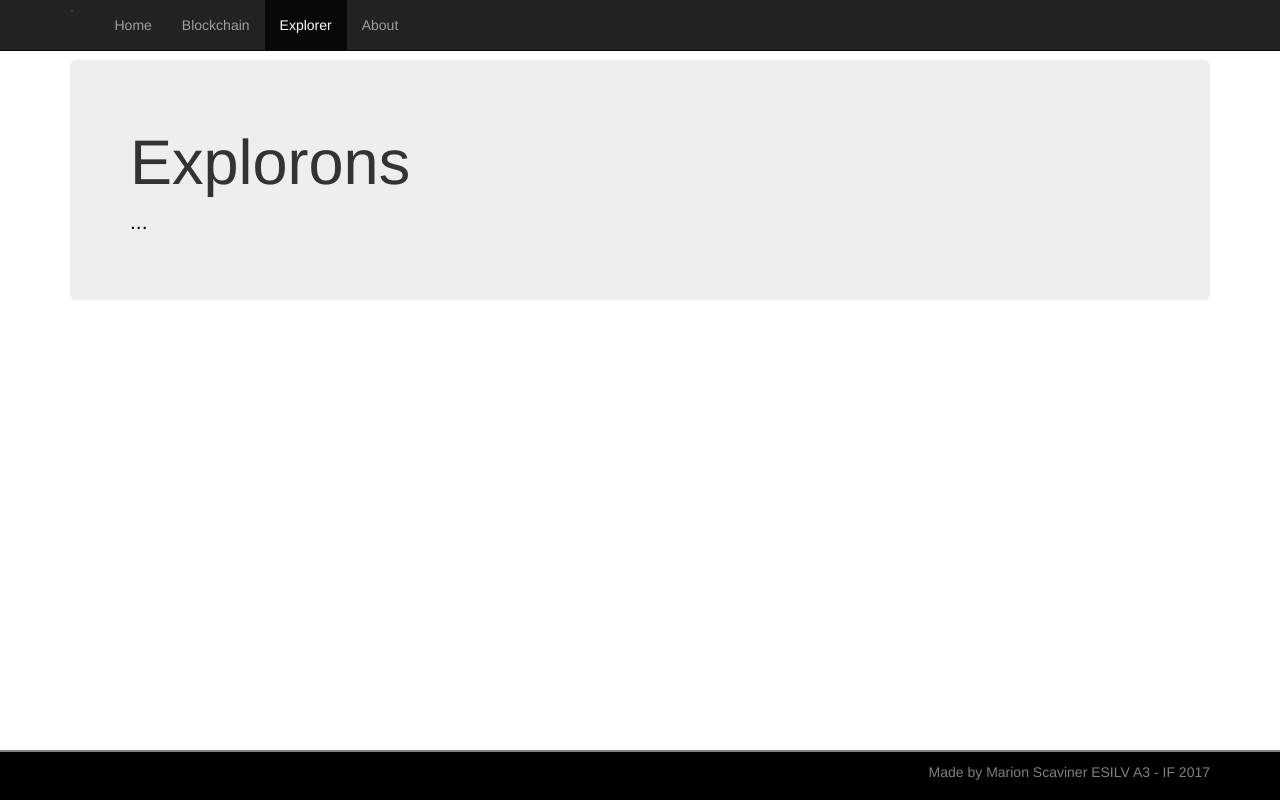
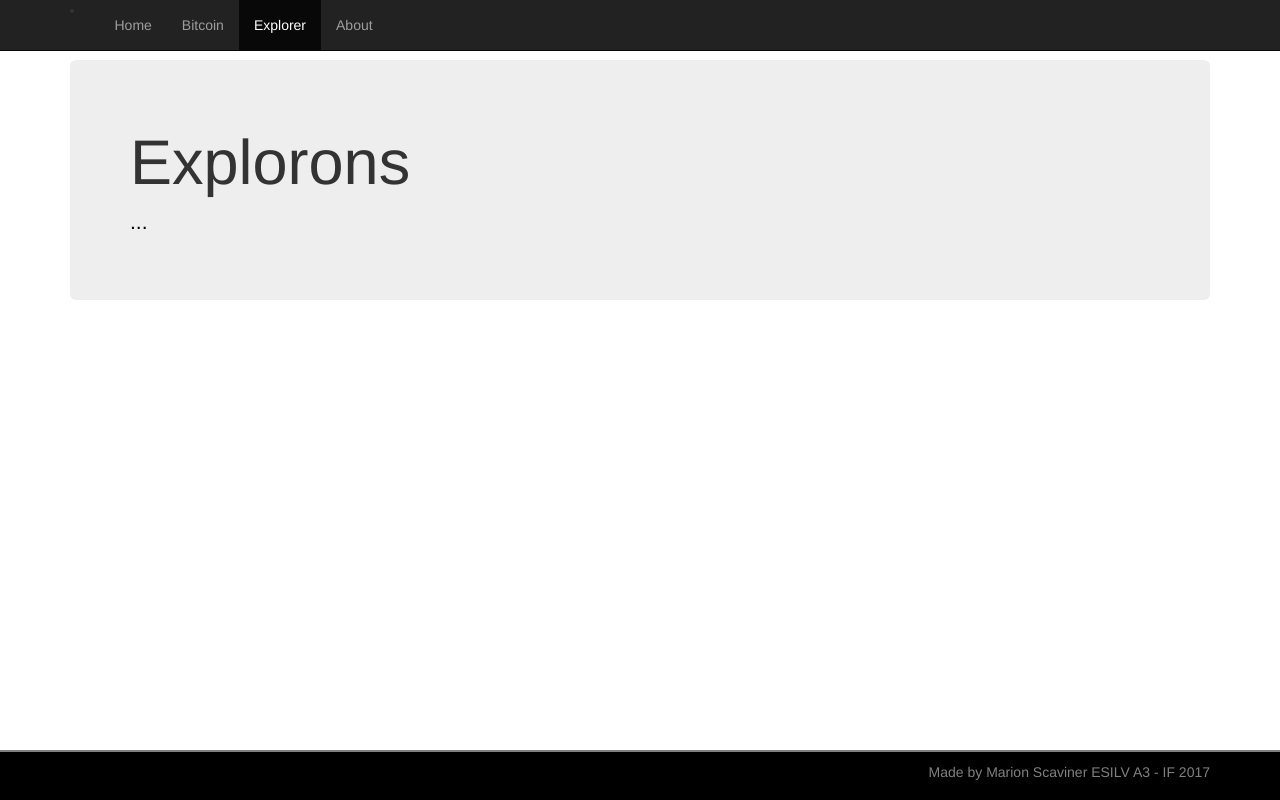
Before and after one commit to Marion1996/Marion1996.github.io, a plain HTML site: page bitcoin/explorer/index.html in a window 1280 px wide. Drawn offline with nearby package versions, Linux system fonts and the light colour scheme.

Commit message:
Update index.html

```diff
--- a/bitcoin/explorer/index.html
+++ b/bitcoin/explorer/index.html
@@ -20,7 +20,7 @@
 			<div class="navbar-collapse collapse" id="navbar">
 				<ul class="nav navbar-nav">
 					<li><a href="../../index.html" title="Home">Home</a></li>
-					<li><a href="../" title="Blockchain">Blockchain</a></li>
+					<li><a href="../" title="Blockchain">Bitcoin</a></li>
           				<li class="active"><a href="#" tittle="Explorer">Explorer</a></li>
 					<li><a href="about.html" title="../../about.html">About</a></li>
 				</ul>
```
